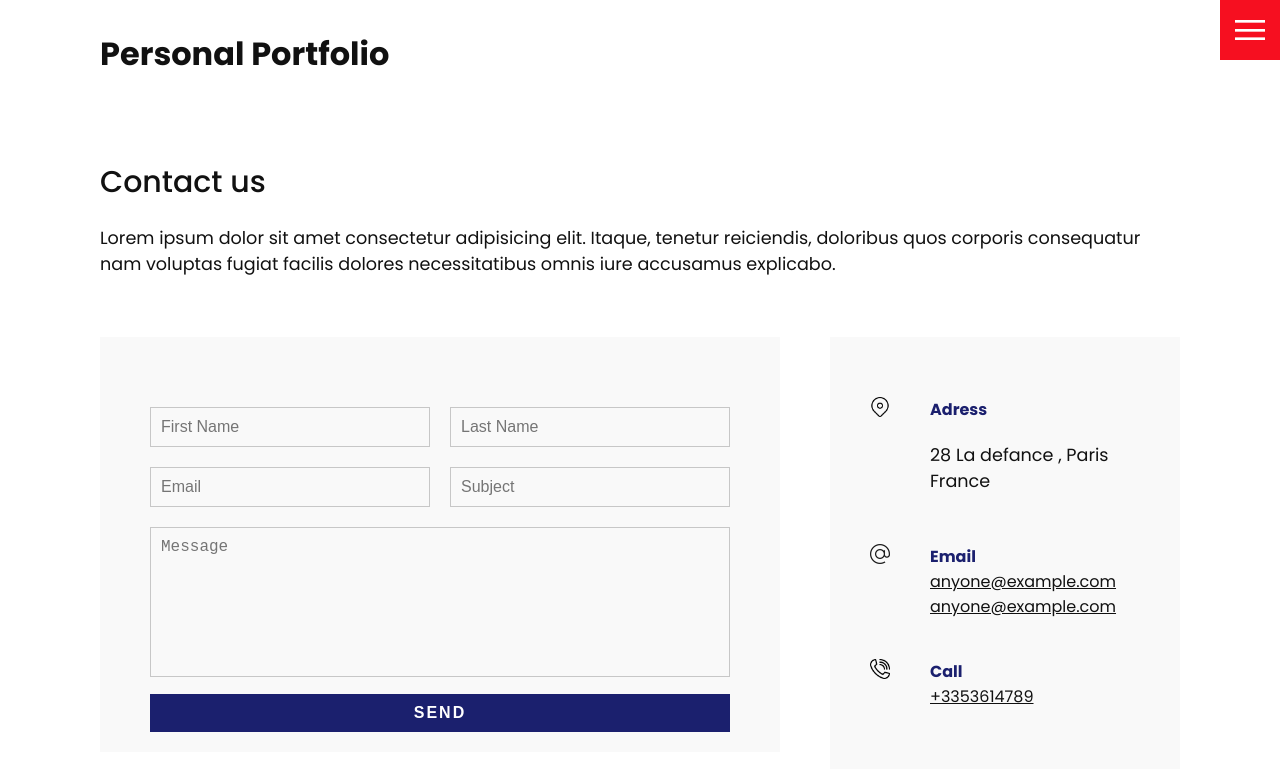
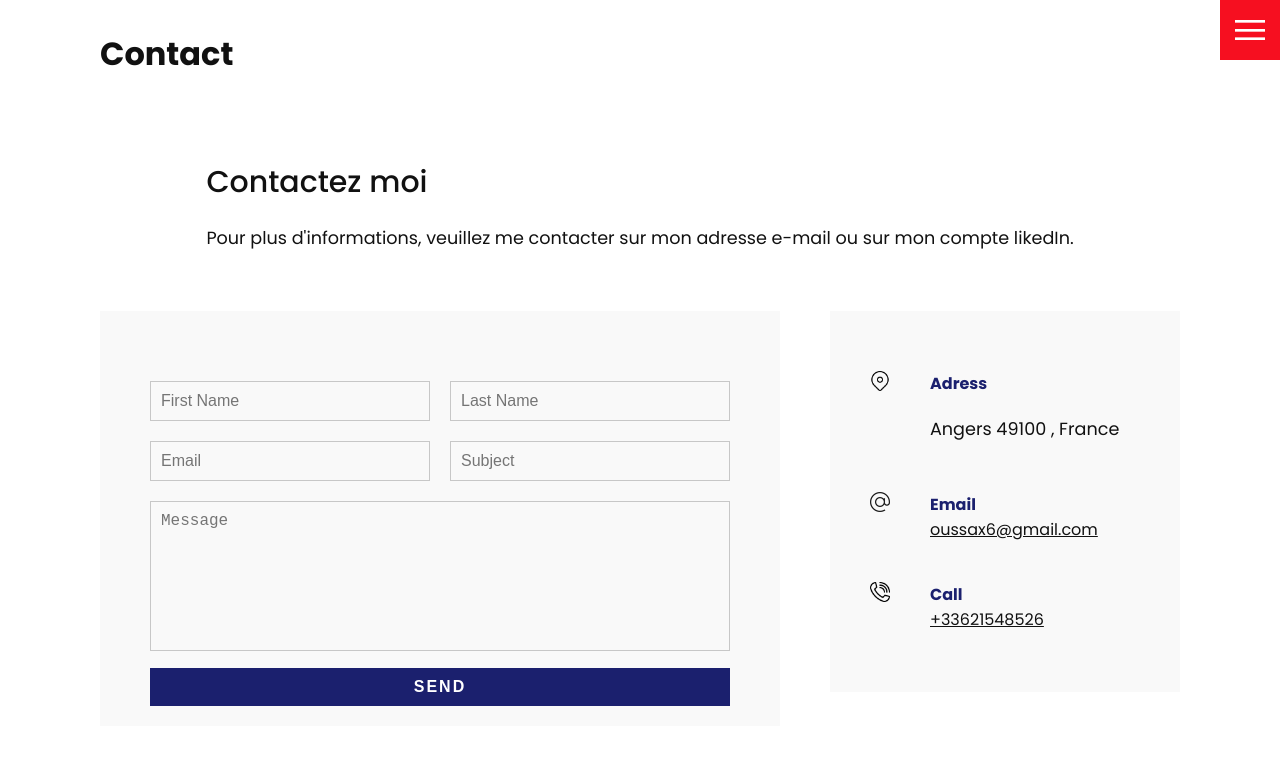
Before and after one commit to OussamaBenramdane/Portfolio, a plain HTML site: page contact.html in a window 1280 px wide. Drawn offline with Linux system fonts and the light colour scheme.

Commit message:
second perso commit

```diff
--- a/contact.html
+++ b/contact.html
@@ -9,7 +9,7 @@
   </head>
   <body>
     <header>
-      <div class="logo">Personal Portfolio</div>
+      <div class="logo">Contact</div>
       <div class="toggle"></div>
       <div class="navigation">
         <ul>
@@ -38,12 +38,11 @@
       </div>
     </header>
     <section>
-      <div class="title">
-        <h1>Contact us</h1>
+      <div class="title" id="contact-title">
+        <h1>Contactez moi</h1>
         <p>
-          Lorem ipsum dolor sit amet consectetur adipisicing elit. Itaque,
-          tenetur reiciendis, doloribus quos corporis consequatur nam voluptas
-          fugiat facilis dolores necessitatibus omnis iure accusamus explicabo.
+          Pour plus d'informations, veuillez me contacter sur mon adresse e-mail
+          ou sur mon compte likedIn.
         </p>
       </div>
       <div class="contact">
@@ -82,22 +81,21 @@
             <img src="images/address.png" class="contact-icon" alt="" />
             <div class="details">
               <h4>Adress</h4>
-              <p>28 La defance , Paris France</p>
+              <p>Angers 49100 , France</p>
             </div>
           </div>
           <div class="info-box">
             <img src="images/email.png" class="contact-icon" alt="" />
             <div class="details">
               <h4>Email</h4>
-              <a href="mailto:anyone@example.com">anyone@example.com</a>
-              <a href="mailto:anyone@example.com">anyone@example.com</a>
+              <a href="mailto:anyone@example.com">oussax6@gmail.com</a>
             </div>
           </div>
           <div class="info-box">
             <img src="images/call.png" class="contact-icon" alt="" />
             <div class="details">
               <h4>Call</h4>
-              <a href="tel:+3353614789">+3353614789</a>
+              <a href="tel:+3353614789">+33621548526</a>
             </div>
           </div>
         </div>
--- a/css/style.css
+++ b/css/style.css
@@ -228,6 +228,7 @@ section.home {
   justify-content: space-between;
   align-items: flex-start;
 }
+
 .contact-form {
   position: relative;
   background: #f9f9f9;
```
